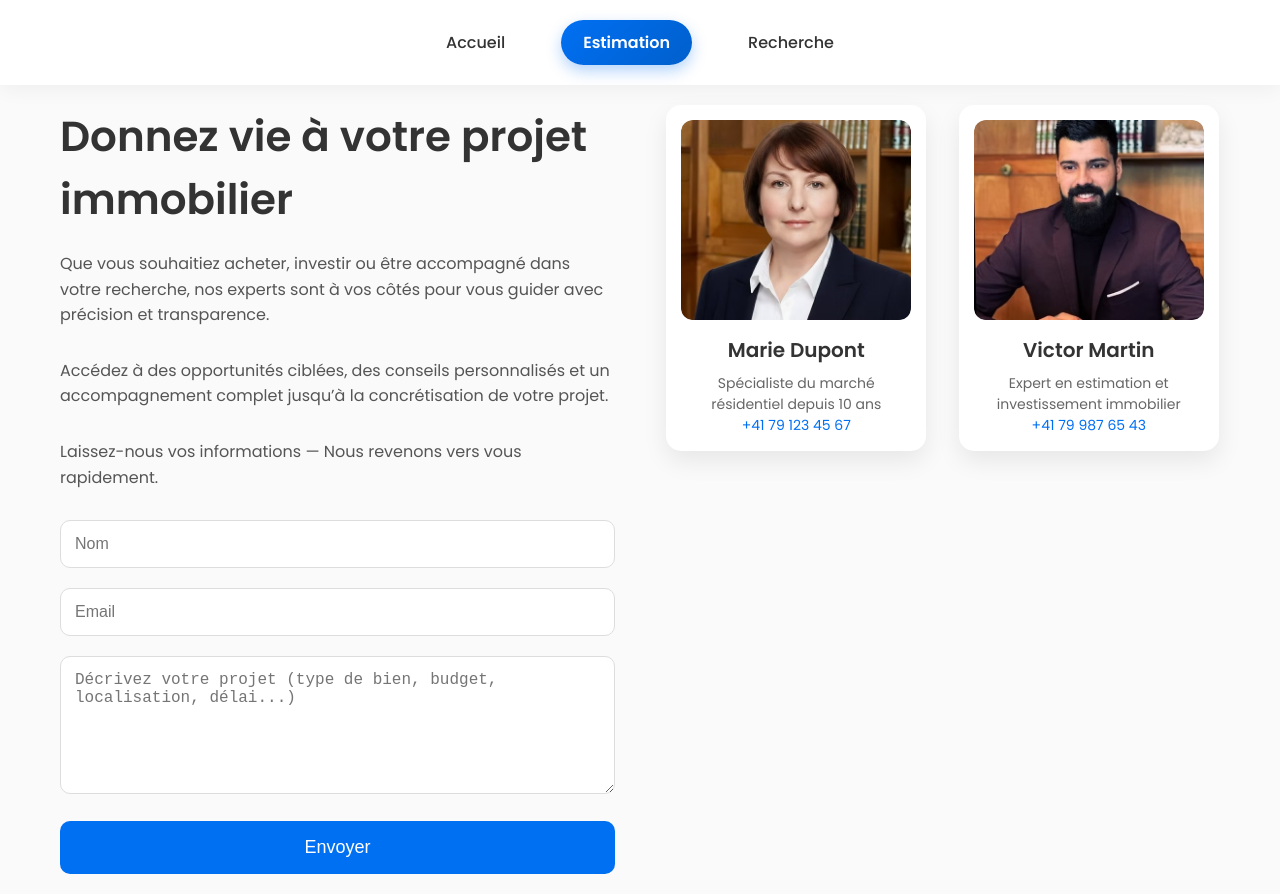
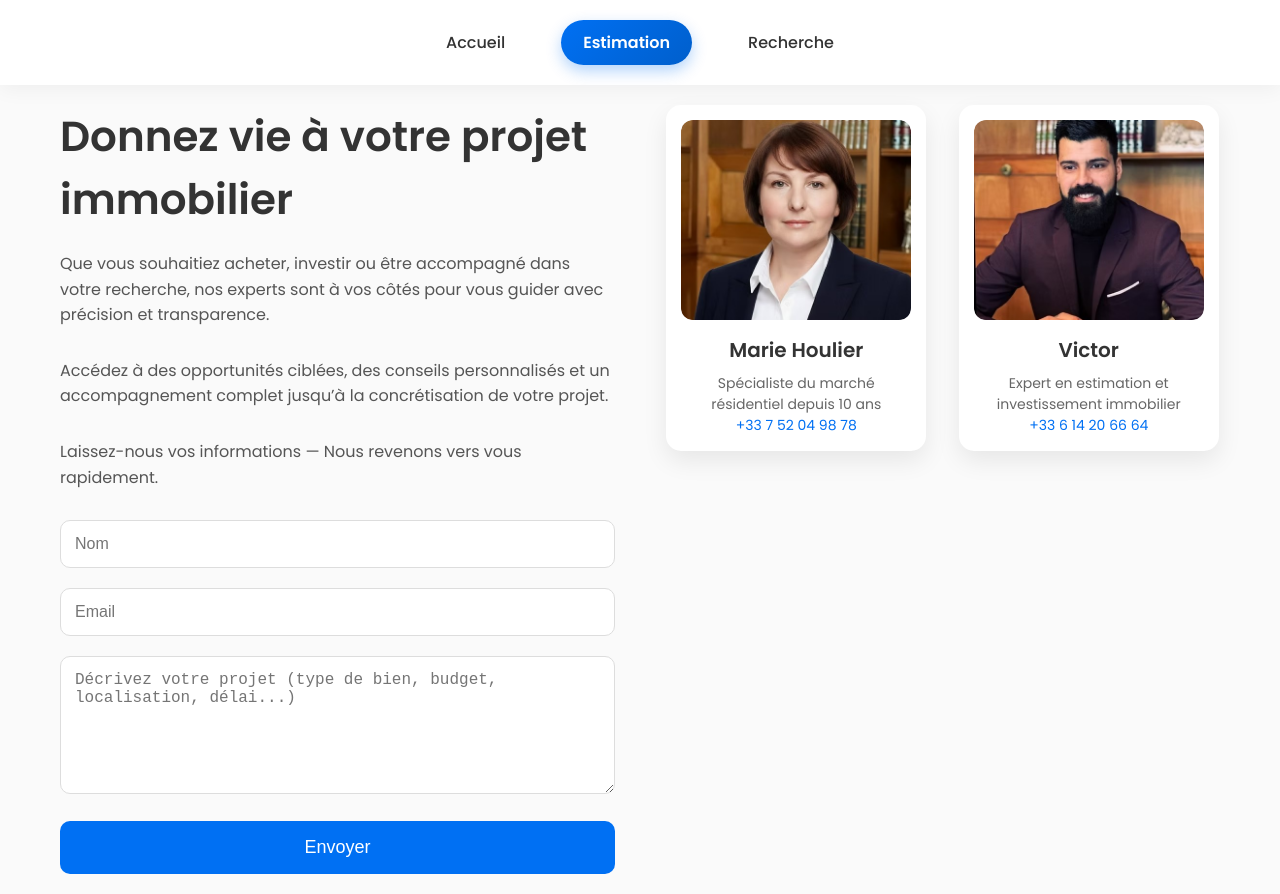
Before and after one commit to Juju-kpi/estimation_immo, a Next.js app: page /contact in a window 1280 px wide. Built offline with nearby package versions, Linux system fonts and the light colour scheme.

Commit message:
Update page.js

```diff
--- a/app/contact/page.js
+++ b/app/contact/page.js
@@ -5,16 +5,16 @@ import { useState } from "react";
 
 const agents = [
   {
-    name: "Marie Dupont",
+    name: "Marie Houlier",
     role: "Spécialiste du marché résidentiel depuis 10 ans",
     img: "/Marie.jpeg",
-    phone: "+41 79 123 45 67",
+    phone: "+33 7 52 04 98 78",
   },
   {
-    name: "Victor Martin",
+    name: "Victor",
     role: "Expert en estimation et investissement immobilier",
     img: "/Victor.jpeg",
-    phone: "+41 79 987 65 43",
+    phone: "+33 6 14 20 66 64",
   },
 ];
 
```
